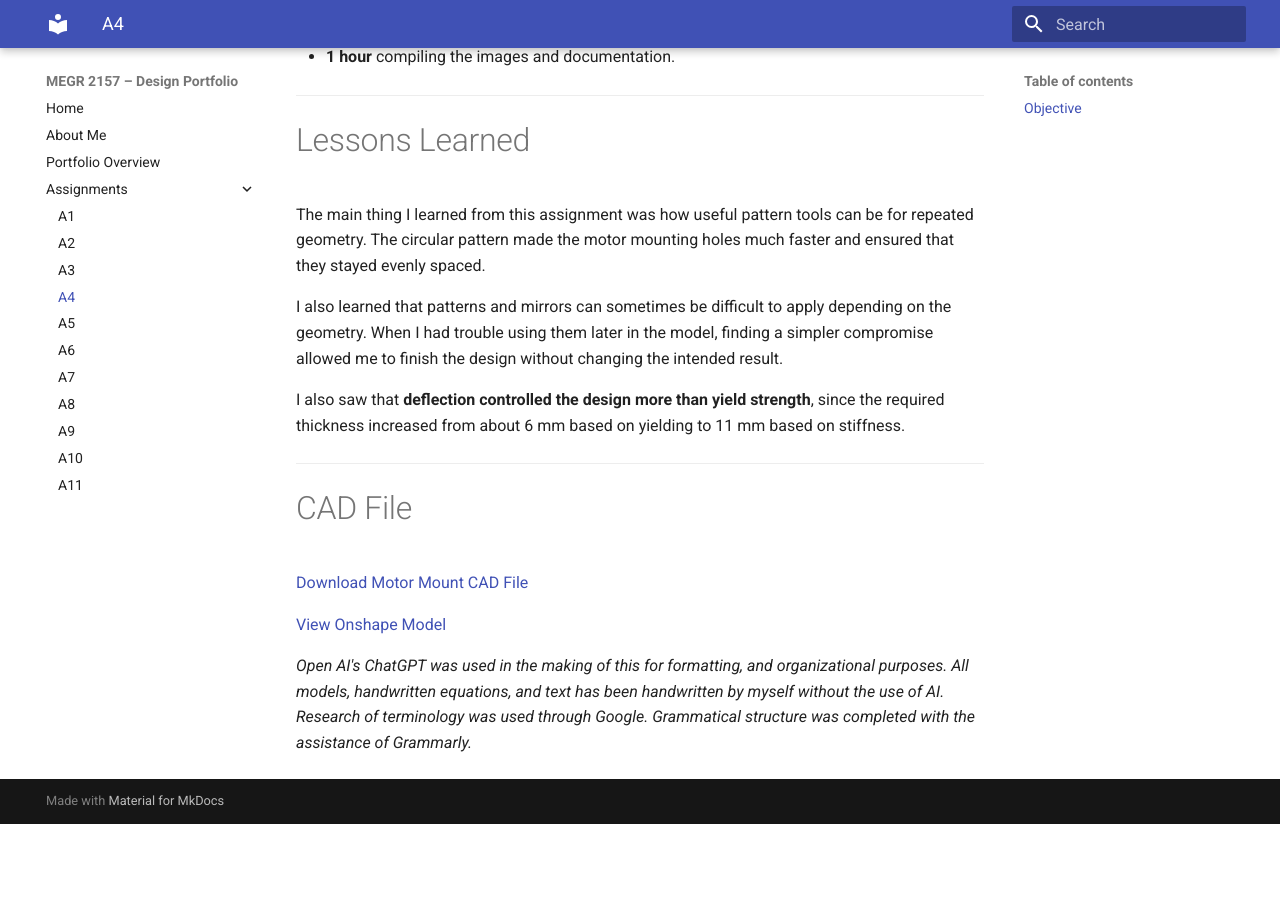
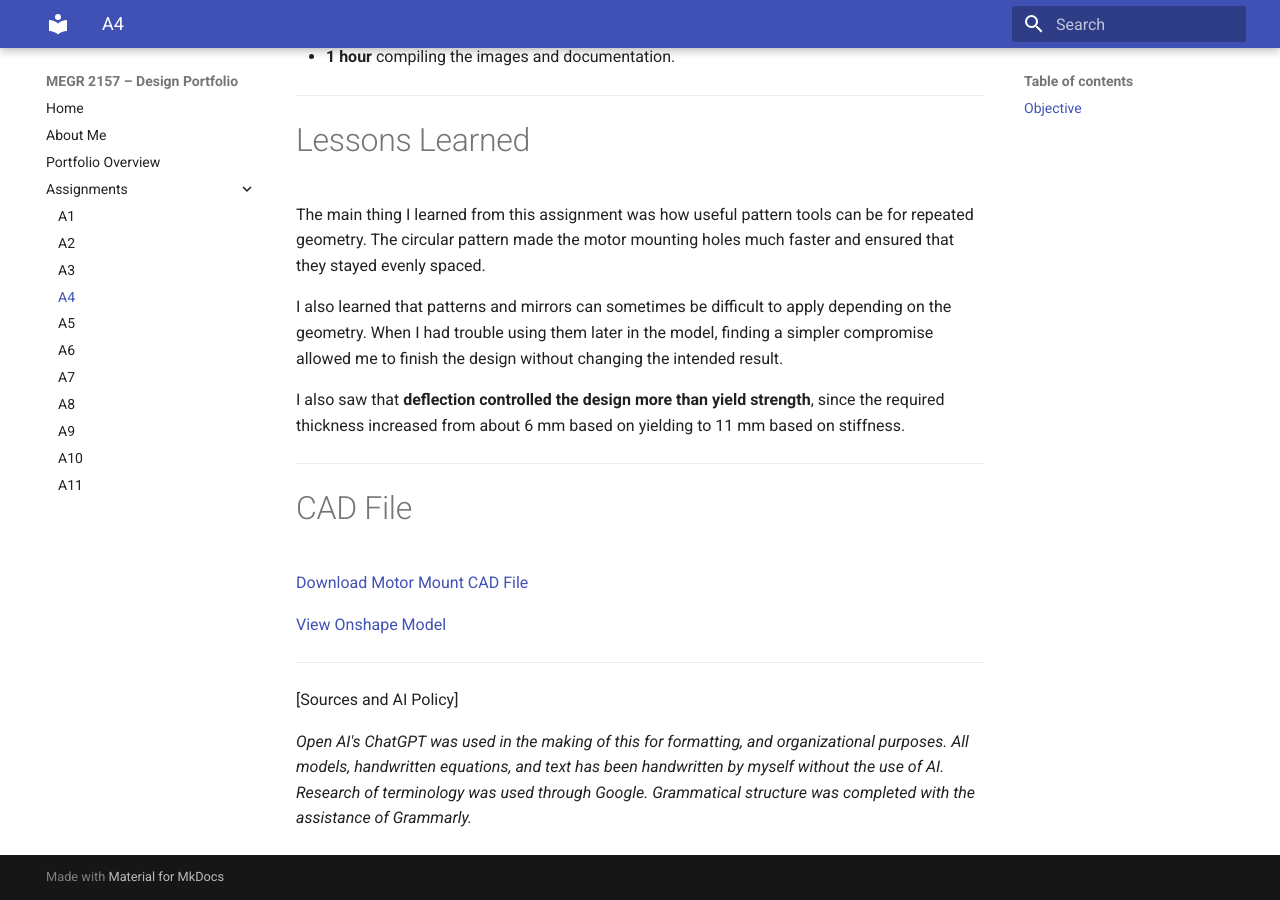
Before and after one commit to OwenHare/design-projects-portfolio, an MkDocs documentation site: the page built from docs/assignments/A04/index.md, in a window 1280 px wide and 900 px high, scrolled down 12426 px. Built offline with MkDocs 1.6.1 and Material for MkDocs 9.7.7, drawn with Linux system fonts in a browser that asks for light colours; before the commit the page ends 13250 px from its top, so only the background shows below that.

Commit message:
Update index.md

```diff
--- a/docs/assignments/A04/index.md
+++ b/docs/assignments/A04/index.md
@@ -149,4 +149,8 @@ I also saw that **deflection controlled the design more than yield strength**, s
 
 [View Onshape Model](https://cad.onshape.com/documents/4e522e97aa1d706c27db0c90/w/8e0aed5a95dab14cb343562f/e/8f47933f7e1da870237f70cb?renderMode=0&uiState=6aa8e476404b6537c94c56a1)
 
+---
+
+[Sources and AI Policy]
+
 *Open AI's ChatGPT was used in the making of this for formatting, and organizational purposes. All models, handwritten equations, and text has been handwritten by myself without the use of AI. Research of terminology was used through Google. Grammatical structure was completed with the assistance of Grammarly.*
```
